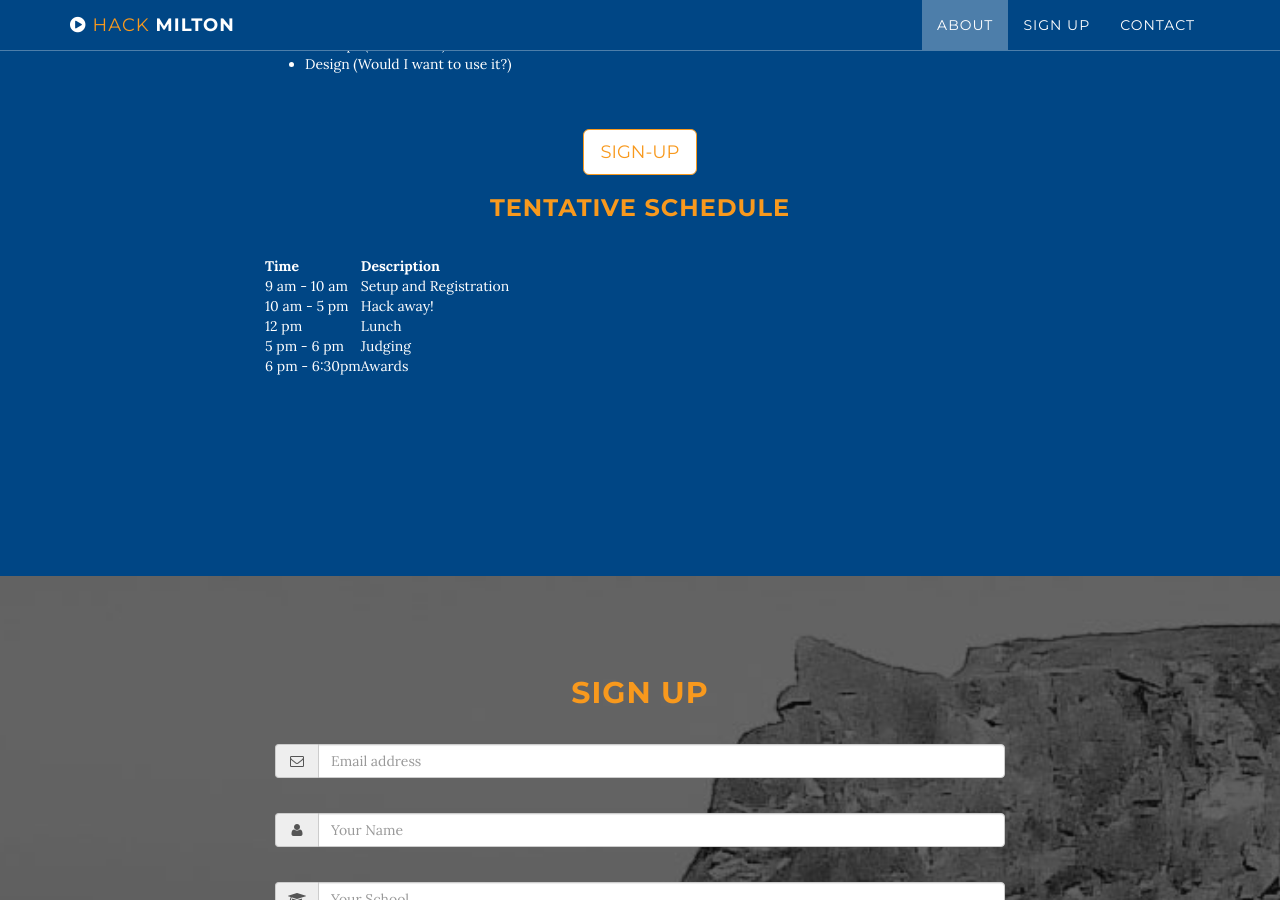
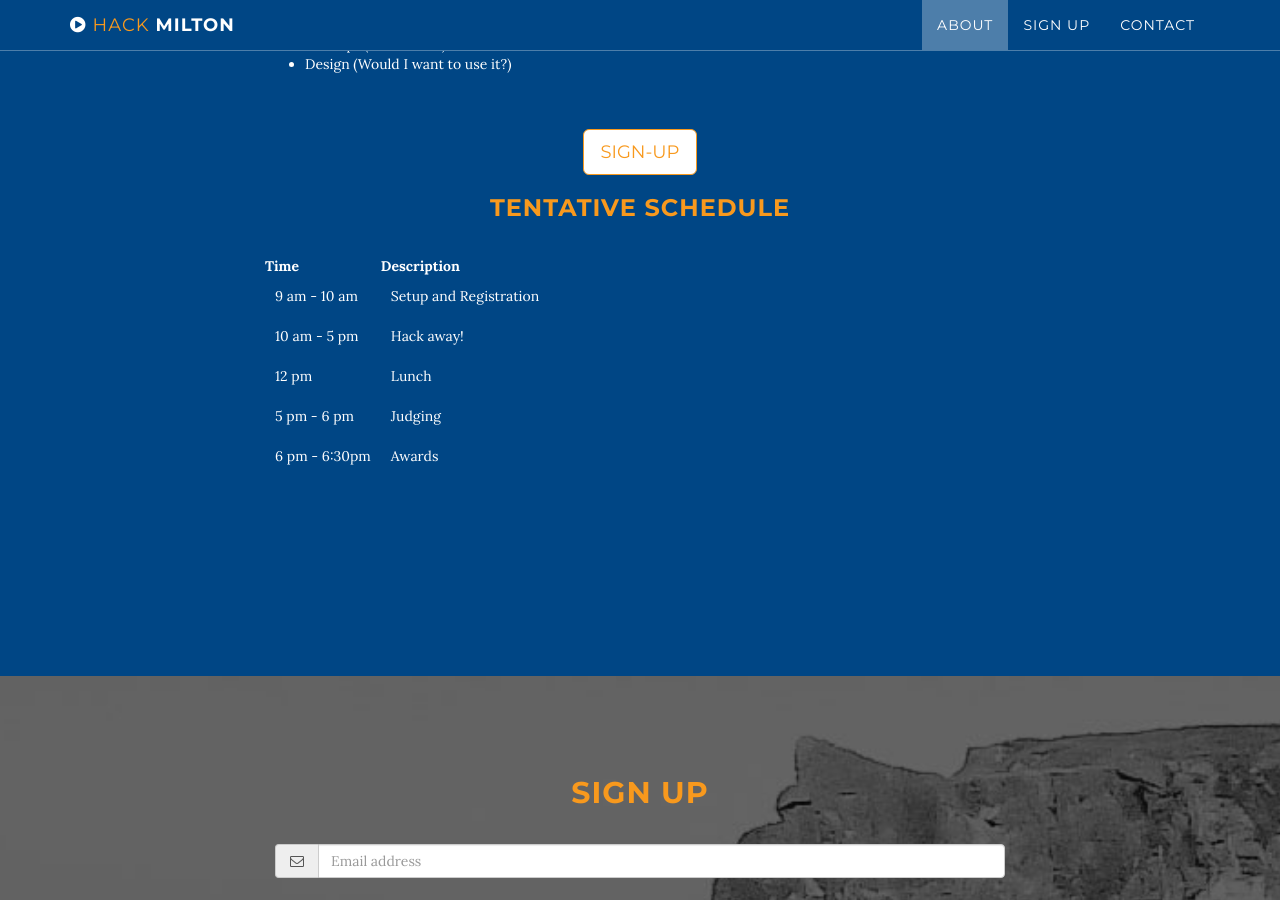
Before and after one commit to milton-programming/milton-programming.github.io, a Jekyll site: the page built from index.html, in a window 1280 px wide and 900 px high, scrolled down 2762 px. Built offline with Jekyll 4.4.1, drawn with Linux system fonts in a browser that asks for light colours.

```diff
--- a/_includes/about.html
+++ b/_includes/about.html
@@ -29,7 +29,7 @@
                   <li>An idea: <em>Unlike other hackathons, we'll start coding right away.</em></li>
                   <li>A team of 2-4 classmates</li>
                   <li>A computer and charger, in addition to anything you need to make your idea</li>
-                  <li>Your parents, espepcially if they can chaperone, answer questions, and/or judge. <a href="milto:ravi_rahman16@milton.edu?subject=My%20Parents%20Can%20Come%20To%20The%20Hackathon">Please let us know if they're planning on coming.</a></li>
+                  <li>Your parents, espepcially if they can chaperone, answer questions, and/or judge. <a href="mailto:ravi_rahman16@milton.edu?Subject=My%20Parents%20Can%20Come%20to%20the%20Hackathon">Please let us know if they're planning on coming.</a></li>
                 </ul>
 <br />
                 <h3>What <em>shouldn't</em> I bring</h3>
@@ -63,7 +63,12 @@
 <br />
 <br />
                 <h3>Tentative Schedule</h3>
-                <table cellpadding="10" style="text-align: left;">
+                <style>
+                .infotable td {
+                  padding: 10px;
+                }
+                </style>
+                <table cellpadding="10" style="text-align: left;" class="infotable">
                   <tr><th>Time</th><th>Description</th></tr>
                   <tr><td>9 am - 10 am</td><td>Setup and Registration</td></tr>
                   <tr><td>10 am - 5 pm</td><td>Hack away!</td></tr>
```
